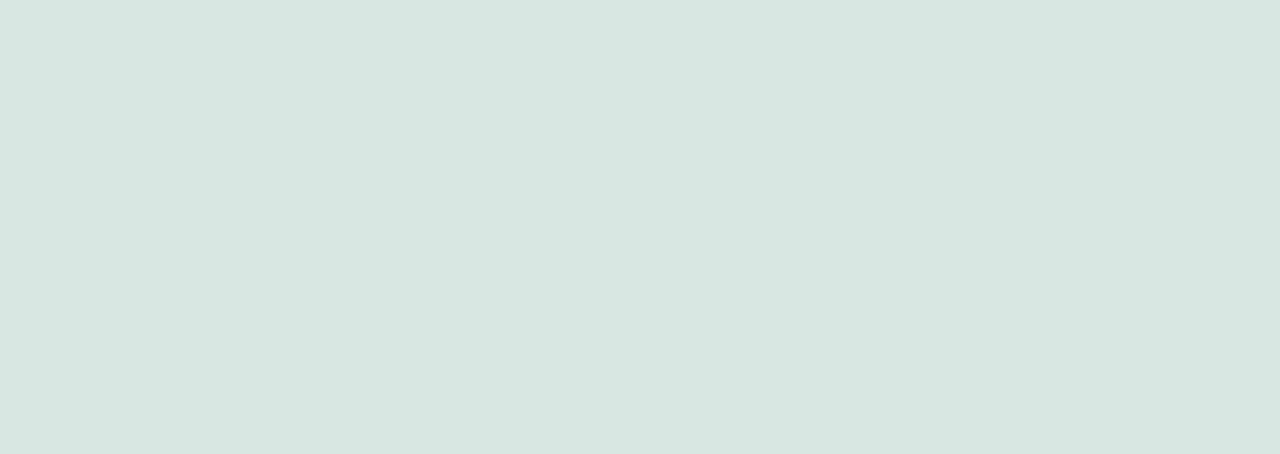
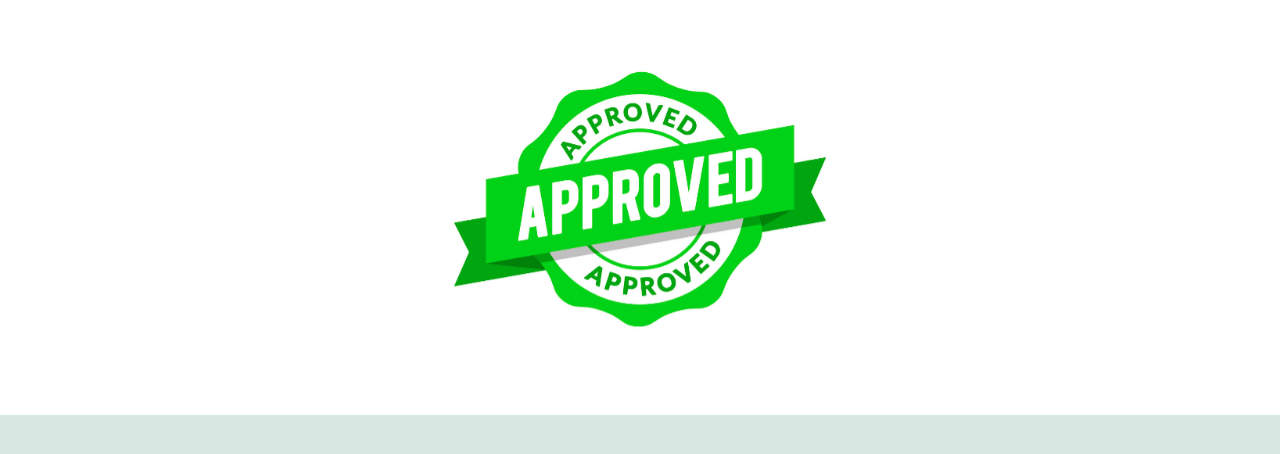
Before and after one commit to Jogoce18/Projeto-14-Dindinpetshop-store-front, a React (Create React App) app: page /done in a window 1280 px wide. Before the commit this address had no page. Shown: the top 454 px of the page. Built offline with nearby package versions, Linux system fonts and the light colour scheme; a web font is replaced by a local one.

Commit message:
feat:add complete order screen

```diff
--- a/src/components/App.js
+++ b/src/components/App.js
@@ -11,16 +11,28 @@ import Product from "../components/Product/Product";
 import ProductList from "./ProductList/ProductList";
 import SearchScreen from "./SearchScreen/SearchScreen";
 import SearchContext from "./contexts/SearchContext";
+import OrderComplete from "./OrderComplete/OrderComplete";
 
 export default function App() {
 	const [userInformation, setUserInformation] = useState({});
+	const [loginDataInput, setLoginDataInput] = useState({
+		email: "",
+		password: "",
+	});
 	const [searchInformation, setSearchInformation] = useState([]);
 	const [products, setProducts] = useState([]);
 	const [selectedItem, setSelectedItem] = useState({});
 	const [idItems, setIdItems] = useState([]);
 
 	return (
-		<UserContext.Provider value={{ userInformation, setUserInformation }}>
+		<UserContext.Provider
+			value={{
+				userInformation,
+				setUserInformation,
+				loginDataInput,
+				setLoginDataInput,
+			}}
+		>
 			<SearchContext.Provider
 				value={{
 					searchInformation,
@@ -41,6 +53,7 @@ export default function App() {
 						<Route path="/product/:id" element={<Product />} />
 						<Route path="/products/:category" element={<ProductList />} />
 						<Route path="/search" element={<SearchScreen />} />
+						<Route path="/done" element={<OrderComplete />} />
 					</Routes>
 				</BrowserRouter>
 			</SearchContext.Provider>
--- a/src/components/LoginScreen/LoginScreen.js
+++ b/src/components/LoginScreen/LoginScreen.js
@@ -1,6 +1,6 @@
 import styled from "styled-components";
 import { useNavigate } from "react-router-dom";
-import { useState, useContext } from "react";
+import { useContext } from "react";
 import axios from "axios";
 
 import AuthScreen from "../shared/AuthScreen";
@@ -9,12 +9,8 @@ import UserContext from "../contexts/UserContext";
 import FormsLogin from "./FormsLogin";
 
 export default function LoginScreen() {
-	const [loginDataInput, setLoginDataInput] = useState({
-		email: "",
-		password: "",
-	});
-
-	const { setUserInformation } = useContext(UserContext);
+	const { setUserInformation, setLoginDataInput, loginDataInput } =
+		useContext(UserContext);
 
 	const navigate = useNavigate();
 
--- /dev/null
+++ b/src/components/OrderComplete/OrderComplete.js
@@ -0,0 +1,103 @@
+import axios from "axios";
+import { useContext } from "react";
+import styled from "styled-components";
+
+import SearchContext from "../contexts/SearchContext";
+import UserContext from "../contexts/UserContext";
+
+export default function OrderComplete() {
+	const { loginDataInput } = useContext(UserContext);
+	const { idItems } = useContext(SearchContext);
+	//criar variavel de controle quando concluir o pedido
+	if (false) {
+		try {
+			axios.post("http://localhost:5000/done", {
+				user: loginDataInput.email,
+				items: idItems,
+			});
+		} catch (error) {
+			console.log("deu ruim");
+		}
+	}
+
+	return (
+		<Box>
+			<img src="./assets/approved.png" alt="Approved" />
+		</Box>
+	);
+}
+
+const Box = styled.div`
+	display: flex;
+	align-items: center;
+	justify-content: center;
+	width: 100%;
+	background-color: white;
+	padding: 40px 0;
+
+	img {
+		width: 30%;
+		-webkit-animation-name: tada;
+		animation-name: tada;
+		-webkit-animation-duration: 1s;
+		animation-duration: 1s;
+		-webkit-animation-fill-mode: both;
+		animation-fill-mode: both;
+	}
+	@-webkit-keyframes tada {
+		0% {
+			-webkit-transform: scale3d(1, 1, 1);
+			transform: scale3d(1, 1, 1);
+		}
+		10%,
+		20% {
+			-webkit-transform: scale3d(0.9, 0.9, 0.9) rotate3d(0, 0, 1, -3deg);
+			transform: scale3d(0.9, 0.9, 0.9) rotate3d(0, 0, 1, -3deg);
+		}
+		30%,
+		50%,
+		70%,
+		90% {
+			-webkit-transform: scale3d(1.1, 1.1, 1.1) rotate3d(0, 0, 1, 3deg);
+			transform: scale3d(1.1, 1.1, 1.1) rotate3d(0, 0, 1, 3deg);
+		}
+		40%,
+		60%,
+		80% {
+			-webkit-transform: scale3d(1.1, 1.1, 1.1) rotate3d(0, 0, 1, -3deg);
+			transform: scale3d(1.1, 1.1, 1.1) rotate3d(0, 0, 1, -3deg);
+		}
+		100% {
+			-webkit-transform: scale3d(1, 1, 1);
+			transform: scale3d(1, 1, 1);
+		}
+	}
+	@keyframes tada {
+		0% {
+			-webkit-transform: scale3d(1, 1, 1);
+			transform: scale3d(1, 1, 1);
+		}
+		10%,
+		20% {
+			-webkit-transform: scale3d(0.9, 0.9, 0.9) rotate3d(0, 0, 1, -3deg);
+			transform: scale3d(0.9, 0.9, 0.9) rotate3d(0, 0, 1, -3deg);
+		}
+		30%,
+		50%,
+		70%,
+		90% {
+			-webkit-transform: scale3d(1.1, 1.1, 1.1) rotate3d(0, 0, 1, 3deg);
+			transform: scale3d(1.1, 1.1, 1.1) rotate3d(0, 0, 1, 3deg);
+		}
+		40%,
+		60%,
+		80% {
+			-webkit-transform: scale3d(1.1, 1.1, 1.1) rotate3d(0, 0, 1, -3deg);
+			transform: scale3d(1.1, 1.1, 1.1) rotate3d(0, 0, 1, -3deg);
+		}
+		100% {
+			-webkit-transform: scale3d(1, 1, 1);
+			transform: scale3d(1, 1, 1);
+		}
+	}
+`;
```
Also changed, not shown: public/assets/approved.png (added).
